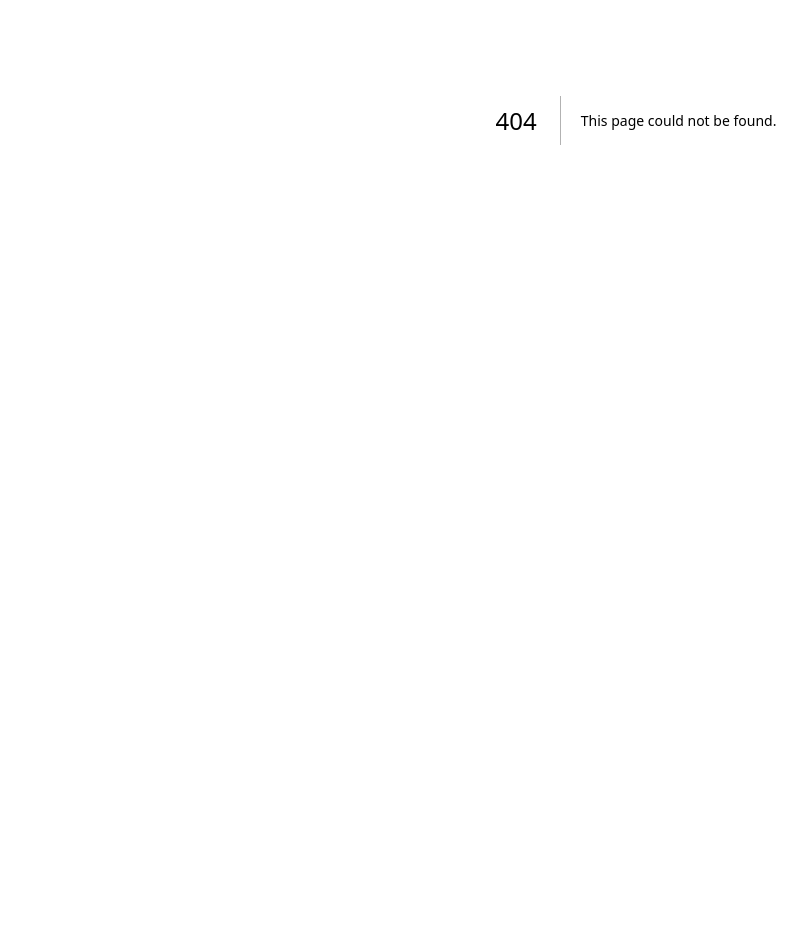
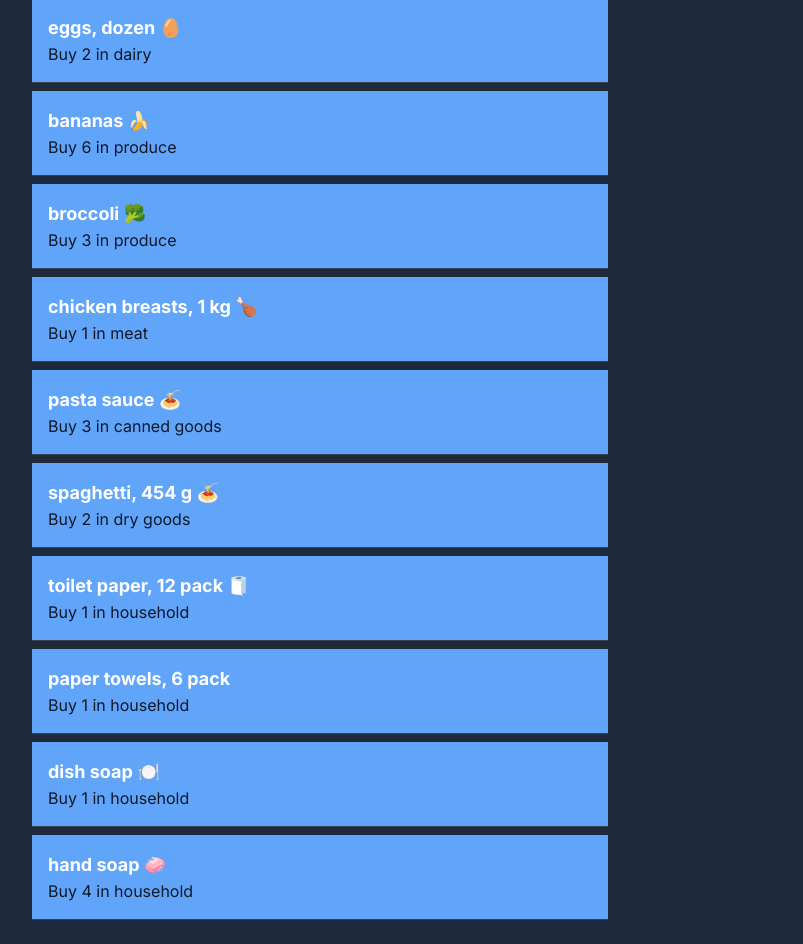
Before and after one commit to vy-truong/cprg306-assignments, a Next.js app: page /week-3 in a window 1280 px wide. Before the commit this address had no page. Shown: the part 280-1224 px from the top of the page, without its empty margins (4-807 px from the left). Before the commit the page ends 800 px from the top, so only its background shows below. Built offline with nearby package versions, Linux system fonts and the light colour scheme.

Commit message:
commit a3

```diff
--- a/app/page.js
+++ b/app/page.js
@@ -3,8 +3,13 @@ import Link from "next/link";
 export default function Home() {
   return (
       <main>
-        <h1>CPRG 306: Web Development 2 - Assignments</h1>
-        <Link className="underline text-cyan-600  hover:text-cyan-300" href="./week-2" >Week-2</Link>
+        <h1>CPRG 306:  Web Development 2 - Assignments</h1>
+        <div>
+          <Link className="underline text-cyan-600 hover:text-cyan-300" href="./week-2">Week 2 Assignment</Link>
+        </div>
+        <div>
+          <Link className="underline text-cyan-600 hover:text-cyan-300" href="./week-3">Week 3 Assignment</Link>
+        </div>
       </main>
   );
 }
--- /dev/null
+++ b/app/week-3/item-list.js
@@ -0,0 +1,97 @@
+import Item from "./item";
+
+export default function ItemList(){
+
+    const item1 = {
+        name: "milk, 4 L 🥛",
+        quantity: 1,
+        category: "dairy",
+      };
+
+      const item2 = {
+        name: "bread 🍞",
+        quantity: 2,
+        category: "bakery",
+      };
+
+      const item3 = {
+        name: "eggs, dozen 🥚",
+        quantity: 2,
+        category: "dairy",
+      };
+
+      const item4 = {
+        name: "bananas 🍌",
+        quantity: 6,
+        category: "produce",
+      };
+
+      const item5 = {
+        name: "broccoli 🥦",
+        quantity: 3,
+        category: "produce",
+      };
+
+      const item6 = {
+        name: "chicken breasts, 1 kg 🍗",
+        quantity: 1,
+        category: "meat",
+      };
+
+      const item7 = {
+        name: "pasta sauce 🍝",
+        quantity: 3,
+        category: "canned goods",
+      };
+
+      const item8 = {
+        name: "spaghetti, 454 g 🍝",
+        quantity: 2,
+        category: "dry goods",
+      };
+
+      const item9 = {
+        name: "toilet paper, 12 pack 🧻",
+        quantity: 1,
+        category: "household",
+      };
+
+      const item10 = {
+        name: "paper towels, 6 pack",
+        quantity: 1,
+        category: "household",
+      };
+
+      const item11 = {
+        name: "dish soap 🍽️",
+        quantity: 1,
+        category: "household",
+      };
+
+      const item12 = {
+        name: "hand soap 🧼",
+        quantity: 4,
+        category: "household",
+      };
+
+
+      return(
+
+        <main>
+          <ul className="list-none">
+            <li><Item item={item1} /></li>
+            <li><Item item={item2} /></li>
+            <li><Item item={item3} /></li>
+            <li><Item item={item4} /></li>
+            <li><Item item={item5} /></li>
+            <li><Item item={item6} /></li>
+            <li><Item item={item7} /></li>
+            <li><Item item={item8} /></li>
+            <li><Item item={item9} /></li>
+            <li><Item item={item10} /></li>
+            <li><Item item={item11} /></li>
+            <li><Item item={item12} /></li>
+          </ul>
+        </main>
+      );
+}
--- /dev/null
+++ b/app/week-3/item.js
@@ -0,0 +1,18 @@
+export default function Item({item}) {
+    //des
+    let {name, quantity, category} = item
+
+    const itemStyle = "bg-blue-400 text-white p-4 border-b border-gray-700 m-5  my-2 max-w-xl";
+    const nameStyle = "text-lg font-bold";
+    const detailStyle = "text-gray-900";
+
+    return(
+        <main>
+            <ul className={itemStyle}>
+                <li className={nameStyle}>{name}</li>
+                <li  className={detailStyle}>Buy {quantity} in {category}</li>
+            </ul>
+        </main>
+
+    );
+}
--- /dev/null
+++ b/app/week-3/page.js
@@ -0,0 +1,14 @@
+import ItemList from "./item-list";
+
+
+export default function Page(){
+    return(
+        <main>
+            {/*  */}
+            <div className="bg-slate-800 p-4" >
+            <h1 className="text-3xl text-white font-bold mx-4 p-4">Shopping List</h1>
+            <ItemList/>
+            </div>
+        </main>
+    );
+}
```
